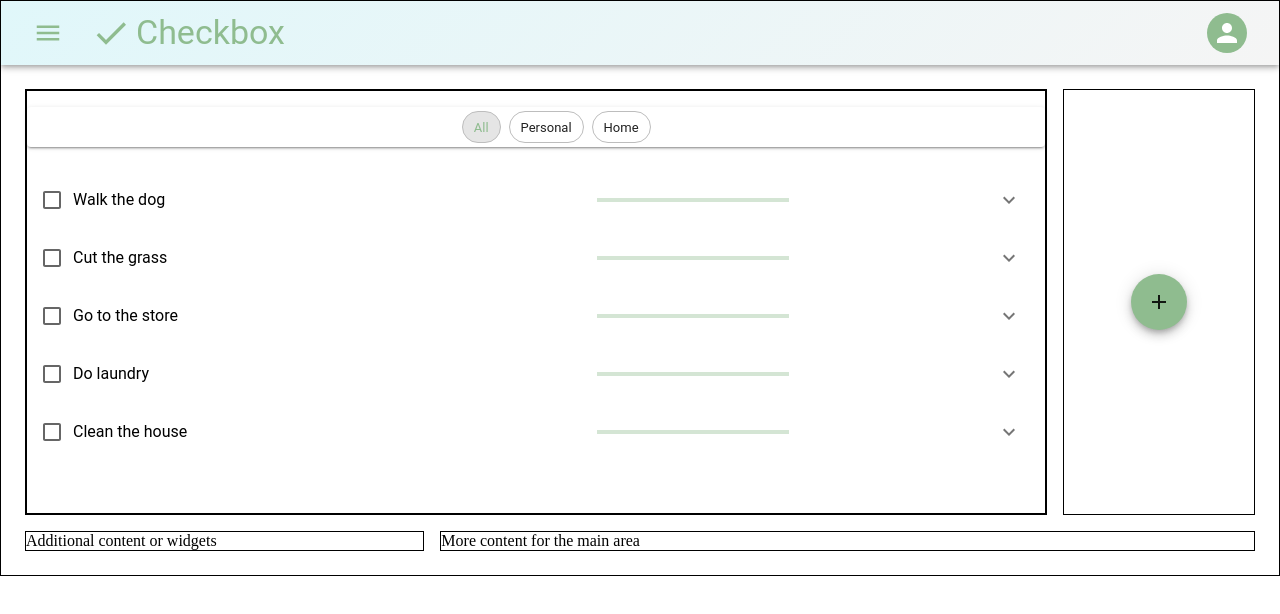
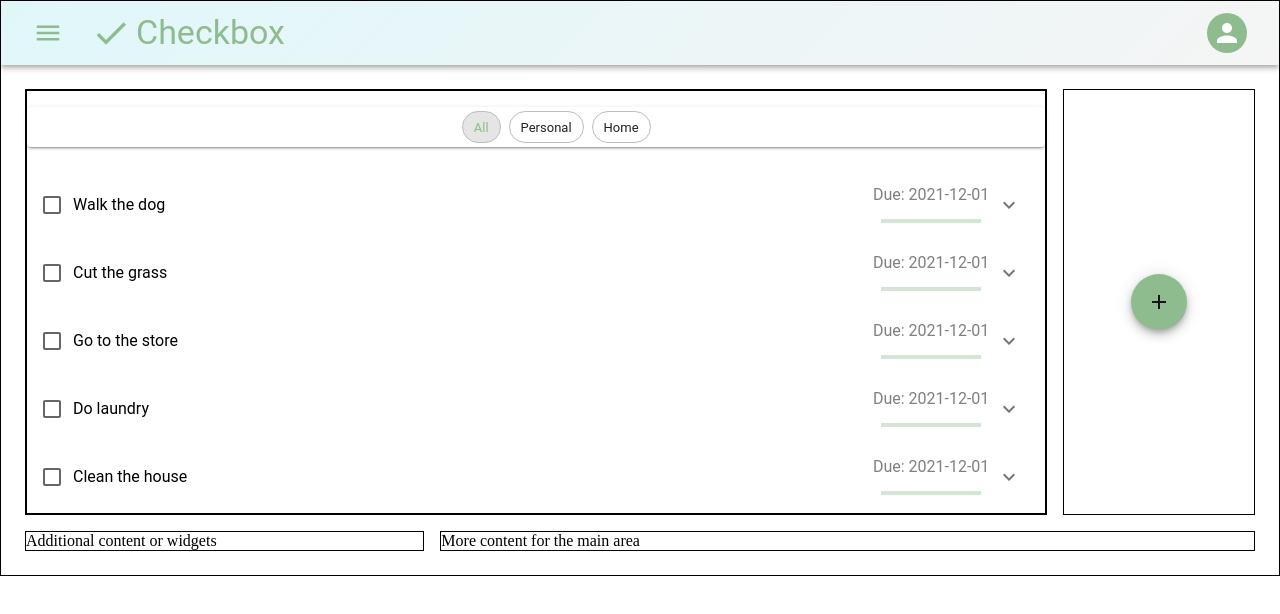
Before and after one commit to rymbowman/Task-Management-App---Frontend, a React (Vite) app in the folder Checkbox-Frontend/: page /dashboard in a window 1280 px wide. Shown: the top 614 px of the page. Built offline with nearby package versions, Linux system fonts and the light colour scheme.

Commit message:
Add due date and edit styling for each task

```diff
--- a/Checkbox-Frontend/src/components/TaskContainer.jsx
+++ b/Checkbox-Frontend/src/components/TaskContainer.jsx
@@ -229,13 +229,39 @@ const TaskContainer = () => {
                 />
               </Tooltip>
               <ListItemText primary={task.title} />
+              <Box
+                sx={{
+                  display: "flex",
+                  flexDirection: "column",
+                }}
+              >
+                <ListItemText
+                  primary={`Due: ${task.details.dueDate}`}
+                  sx={{
+                    textAlign: "right",
+                    color: "gray",
+                    fontSize: ".875rem",
+                  }}
+                />
                 <MobileStepper
                   variant="progress"
                   steps={task.details.steps.length + 1}
                   position="static"
                   activeStep={completedSteps[task.id]?.length || 0}
-                sx={{ maxWidth: 400, flexGrow: 1 }}
+                  sx={{ maxWidth: 200, flexGrow: 1 }}
+                  slotProps={{
+                    root: {
+                      sx: {
+                        backgroundColor: "transparent",
+                        "& .MuiMobileStepper-progress": {
+                          width: "100%",
+                        },
+                      },
+                    },
+                  }}
                 />
+              </Box>
+
               {openTasks.includes(task.id) ? (
                 <IconButton onClick={() => handleOpenDetails(task.id)}>
                   <ExpandLess />
```
Lines whose indentation alone changed are shown as unchanged.
